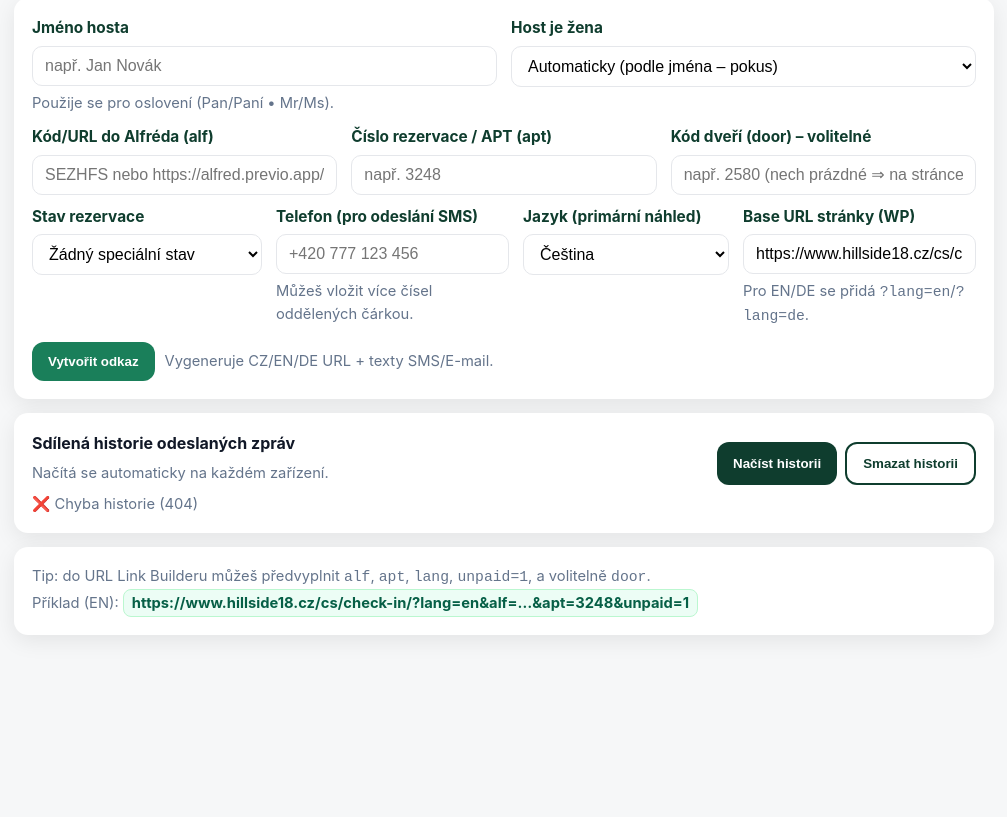
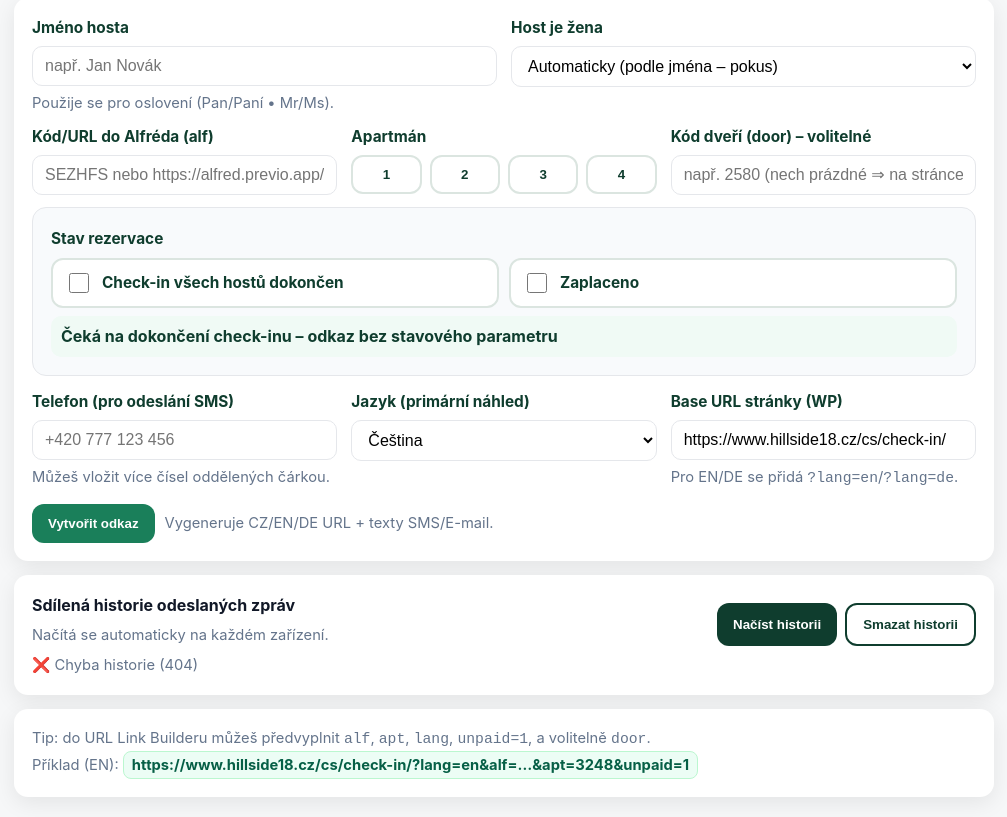
Before and after one commit to Githib1177/hs18-generator, a plain HTML site: page public/index.html in a window 1280 px wide. Shown: the part 83-900 px from the top of the page, without its empty margins (136-1143 px from the left). Before the commit the page ends 800 px from the top, so only its background shows below. Drawn offline with Linux system fonts and the light colour scheme; no server answers.

Commit message:
Add apartment and reservation status controls

```diff
--- a/public/index.html
+++ b/public/index.html
@@ -36,6 +36,14 @@
     .urls a{display:inline-block;margin:6px 8px 0 0;text-decoration:none}
     .grid2{display:grid;grid-template-columns:1fr 1fr;gap:14px}
     .right{display:flex;gap:8px;flex-wrap:wrap;justify-content:flex-end}
+    .choice-grid{display:grid;grid-template-columns:repeat(4,1fr);gap:8px}
+    .choice-btn{border:2px solid #dbe5e0;background:#fff;color:var(--dark);border-radius:12px;padding:10px;font-weight:800;cursor:pointer}
+    .choice-btn.active{background:var(--dark);border-color:var(--dark);color:#fff}
+    .switches{display:grid;grid-template-columns:1fr 1fr;gap:10px}
+    .switch-card{display:flex;align-items:center;gap:10px;border:2px solid #dbe5e0;border-radius:12px;padding:10px 12px;cursor:pointer;background:#fff}
+    .switch-card:has(input:checked){border-color:var(--accent);background:#ecfdf5}
+    .switch-card input{width:20px;height:20px;accent-color:var(--accent)}
+    .state-preview{margin-top:8px;padding:8px 10px;border-radius:10px;background:#f0faf5;color:var(--dark);font-weight:700}
     @media (max-width:720px){
       .row,.row-3,.row-4,.grid2{grid-template-columns:1fr}
       .right{justify-content:flex-start}
@@ -79,8 +87,14 @@
           <input id="alf" placeholder="SEZHFS nebo https://alfred.previo.app/login/SEZHFS">
         </div>
         <div class="field">
-          <label>Číslo rezervace / APT (apt)</label>
-          <input id="apt" placeholder="např. 3248">
+          <label>Apartmán</label>
+          <input id="apt" type="hidden" value="">
+          <div class="choice-grid" id="apartmentChoices">
+            <button type="button" class="choice-btn" data-apt="1">1</button>
+            <button type="button" class="choice-btn" data-apt="2">2</button>
+            <button type="button" class="choice-btn" data-apt="3">3</button>
+            <button type="button" class="choice-btn" data-apt="4">4</button>
+          </div>
         </div>
         <div class="field">
           <label>Kód dveří (door) – volitelné</label>
@@ -88,15 +102,17 @@
         </div>
       </div>
 
-      <div class="row-4" style="margin-top:10px">
-        <div class="field">
-          <label>Stav rezervace</label>
-          <select id="state">
-            <option value="none" selected>Žádný speciální stav</option>
-            <option value="unpaid">Nezaplaceno (unpaid=1)</option>
-            <option value="done">Check-in hotový (done=1)</option>
-          </select>
+      <div class="card" style="margin-top:12px;background:#f8fafc;box-shadow:none;border:1px solid #e5e7eb">
+        <label>Stav rezervace</label>
+        <input id="state" type="hidden" value="none">
+        <div class="switches" style="margin-top:8px">
+          <label class="switch-card"><input id="checkinComplete" type="checkbox"><span>Check-in všech hostů dokončen</span></label>
+          <label class="switch-card"><input id="paymentComplete" type="checkbox"><span>Zaplaceno</span></label>
         </div>
+        <div id="statePreview" class="state-preview">Čeká na dokončení check-inu – odkaz bez stavového parametru</div>
+      </div>
+
+      <div class="row-3" style="margin-top:10px">
         <div class="field">
           <label>Telefon (pro odeslání SMS)</label>
           <input id="phone" placeholder="+420 777 123 456">
@@ -296,6 +312,32 @@
       de:{ none:'', unpaid:'Unbezahlt',   done:'Check-in abgeschlossen' },
     };
 
+    function setApartment(value){
+      const apt = ['1','2','3','4'].includes(String(value)) ? String(value) : '';
+      el('apt').value = apt;
+      document.querySelectorAll('[data-apt]').forEach(button=>{
+        button.classList.toggle('active', button.dataset.apt === apt);
+      });
+    }
+
+    function updateReservationState(){
+      const checkedIn = el('checkinComplete').checked;
+      const paid = el('paymentComplete').checked;
+      const state = checkedIn ? (paid ? 'done' : 'unpaid') : 'none';
+      el('state').value = state;
+      el('statePreview').textContent = state === 'done'
+        ? 'Vše hotovo – odkaz obsahuje done=1'
+        : state === 'unpaid'
+          ? 'Check-in je hotový, čeká se na platbu – odkaz obsahuje unpaid=1'
+          : 'Čeká na dokončení check-inu – odkaz bez stavového parametru';
+    }
+
+    function setReservationState(state){
+      el('checkinComplete').checked = state === 'unpaid' || state === 'done';
+      el('paymentComplete').checked = state === 'done';
+      updateReservationState();
+    }
+
     // ==== SDÍLENÁ HISTORIE ====
     const HISTORY_ACCESS_KEY = 'HS18-gRxXdW-MC5-C';
 
@@ -319,9 +361,9 @@
       el('guestName').value = item.guestName || '';
       el('guestIsFemale').value = item.guestIsFemale || 'auto';
       el('alf').value = item.alf || '';
-      el('apt').value = item.apt || '';
+      setApartment(item.apt || '');
       el('door').value = item.door || '';
-      el('state').value = item.state || 'none';
+      setReservationState(item.state || 'none');
       el('phone').value = item.phone || '';
       el('lang').value = item.lang || 'cs';
       el('baseUrl').value = item.baseUrl || SITE_CZ;
@@ -377,6 +419,12 @@
     }
 
     el('btnLoadHistory').addEventListener('click', loadSharedHistory);
+    document.querySelectorAll('[data-apt]').forEach(button=>{
+      button.addEventListener('click', ()=>setApartment(button.dataset.apt));
+    });
+    el('checkinComplete').addEventListener('change', updateReservationState);
+    el('paymentComplete').addEventListener('change', updateReservationState);
+    updateReservationState();
     el('btnClearHistory').addEventListener('click', async ()=>{
       if(!confirm('Opravdu smazat sdílenou historii na všech zařízeních?')) return;
       try { renderHistory(await historyRequest('DELETE')); }
@@ -396,6 +444,7 @@ function buildUrl(base, lang, alf, apt, door, state){
     u.searchParams.set('apt', aptStr);             // primární (CZ)
     u.searchParams.set('apartment', aptStr);       // alias (EN/DE)
     u.searchParams.set('apartment_no', aptStr);    // alias (EN/DE)
+    if (/^[1-4]$/.test(aptStr)) u.searchParams.set(`apt${aptStr}`, '1');
   }
 
   // 2) Door jen když je vyplněn
```
